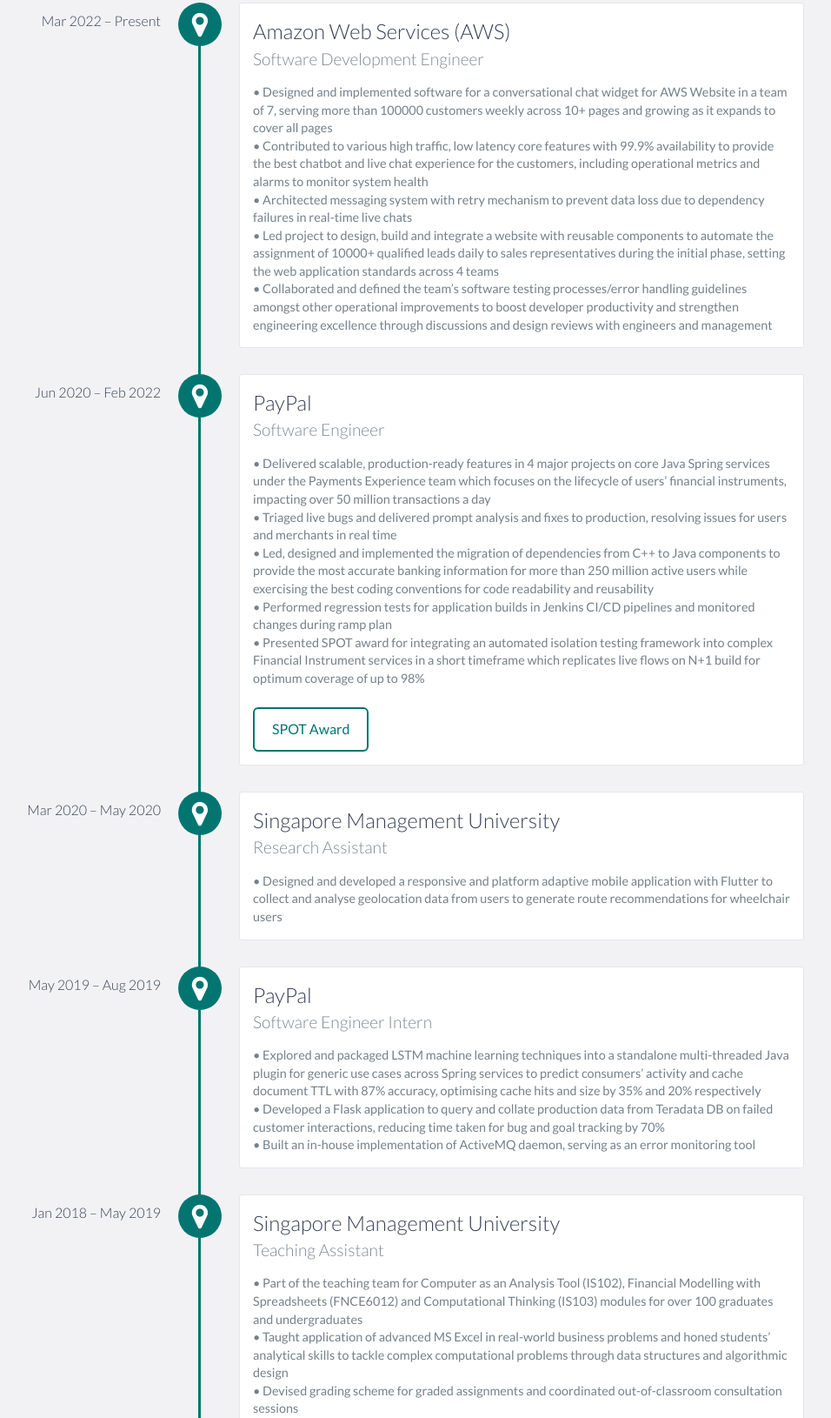
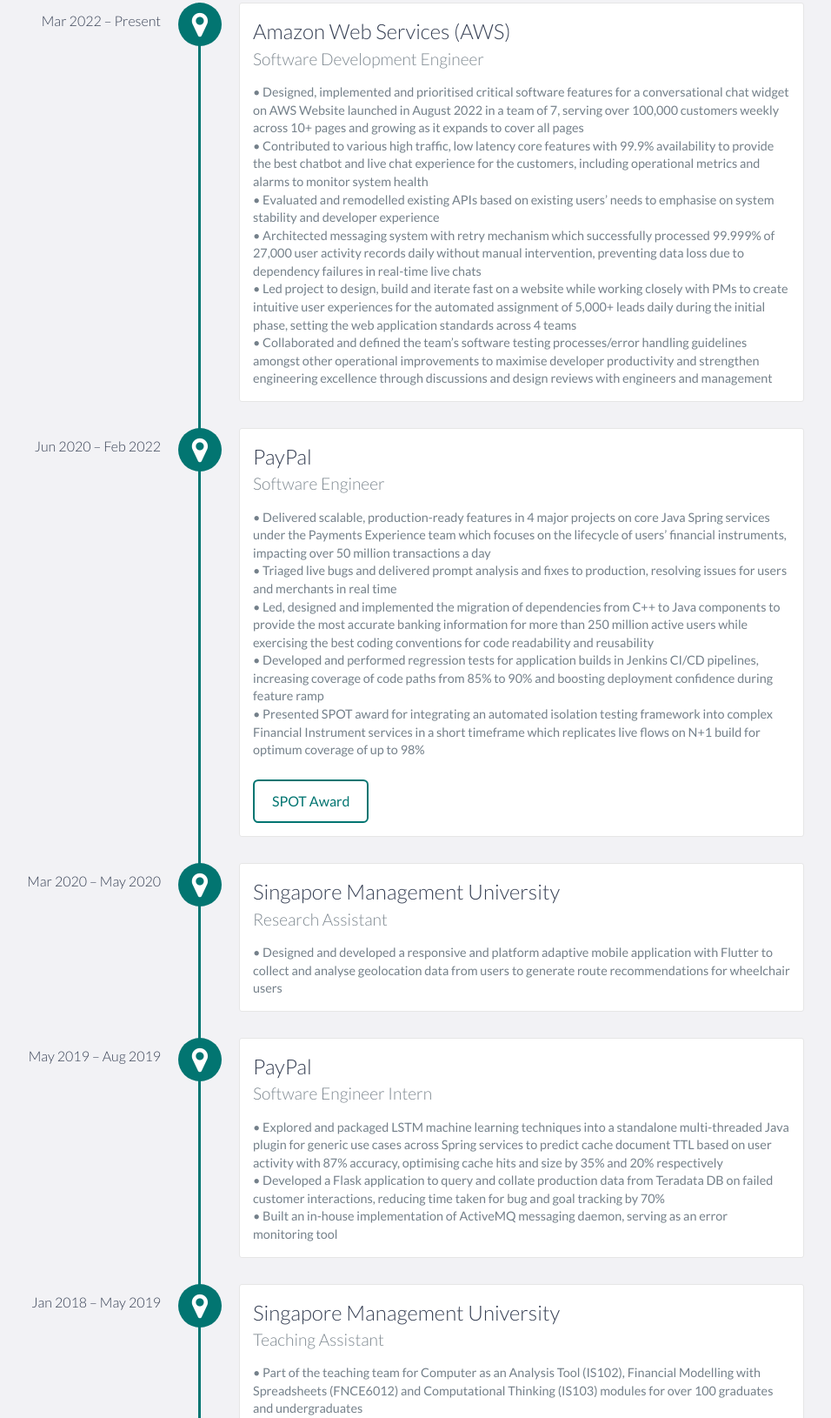
Before and after one commit to ngjunxiang/ngjunxiang.github.io, a website: page index.html in a window 1280 px wide. Shown: the part 1388-3018 px from the top of the page at 87% size, without its empty margins (215-1171 px from the left). Drawn offline with nearby package versions, Linux system fonts and the light colour scheme; a script that the page names is missing.

Commit message:
Update resume and experience section

```diff
--- a/index.html
+++ b/index.html
@@ -130,8 +130,9 @@
                 <h3>Amazon Web Services (AWS)</h3>
                 <h4>Software Development Engineer</h4>
                 <p>
-                    • Designed and implemented software for a conversational chat widget for AWS Website in a team of 7,
-                    serving more than 100000 customers weekly across 10+ pages and growing as it expands to cover all pages
+                    • Designed, implemented and prioritised critical software features for a conversational chat widget on AWS
+                    Website launched in August 2022 in a team of 7, serving over 100,000 customers weekly across 10+ pages and
+                    growing as it expands to cover all pages
                 </p>
                 <p>
                     • Contributed to various high traffic, low latency core features with 99.9% availability to provide the
@@ -139,17 +140,22 @@
                     monitor system health
                 </p>
                 <p>
-                    • Architected messaging system with retry mechanism to prevent data loss due to dependency failures in
+                    • Evaluated and remodelled existing APIs based on existing users’ needs to emphasise on system stability
+                    and developer experience
+                </p>
+                <p>
+                    • Architected messaging system with retry mechanism which successfully processed 99.999% of 27,000 user
+                    activity records daily without manual intervention, preventing data loss due to dependency failures in
                     real-time live chats
                 </p>
                 <p>
-                    • Led project to design, build and integrate a website with reusable components to automate the assignment
-                    of 10000+ qualified leads daily to sales representatives during the initial phase, setting the web
-                    application standards across 4 teams
+                    • Led project to design, build and iterate fast on a website while working closely with PMs to create
+                    intuitive user experiences for the automated assignment of 5,000+ leads daily during the initial phase,
+                    setting the web application standards across 4 teams
                 </p>
                 <p>
                     • Collaborated and defined the team’s software testing processes/error handling guidelines amongst other
-                    operational improvements to boost developer productivity and strengthen engineering excellence through
+                    operational improvements to maximise developer productivity and strengthen engineering excellence through
                     discussions and design reviews with engineers and management
                 </p>
             </div>
@@ -174,8 +180,9 @@
                     for code readability and reusability
                 </p>
                 <p>
-                    • Performed regression tests for application builds in Jenkins CI/CD pipelines
-                    and monitored changes during ramp plan
+                    • Developed and performed regression tests for application builds in Jenkins CI/CD pipelines,
+                    increasing coverage of code paths from 85% to 90% and boosting deployment confidence during
+                    feature ramp
                 </p>
                 <p>
                     • Presented SPOT award for integrating an automated isolation testing framework
@@ -201,16 +208,16 @@
                 <h3>PayPal</h3>
                 <h4>Software Engineer Intern</h4>
                 <p>
-                    • Explored and packaged LSTM machine learning techniques into a standalone multi-threaded Java plugin for
-                    generic use cases across Spring services to predict consumers’ activity and cache document TTL with 87%
-                    accuracy, optimising cache hits and size by 35% and 20% respectively
+                    • Explored and packaged LSTM machine learning techniques into a standalone multi-threaded Java plugin
+                    for generic use cases across Spring services to predict cache document TTL based on user activity with
+                    87% accuracy, optimising cache hits and size by 35% and 20% respectively
                 </p>
                 <p>
                     • Developed a Flask application to query and collate production data from Teradata DB on failed
                     customer interactions, reducing time taken for bug and goal tracking by 70%
                 </p>
                 <p>
-                    • Built an in-house implementation of ActiveMQ daemon, serving as an error monitoring tool
+                    • Built an in-house implementation of ActiveMQ messaging daemon, serving as an error monitoring tool
                 </p>
             </div>
 
```
Also changed, not shown: 1 other file.
